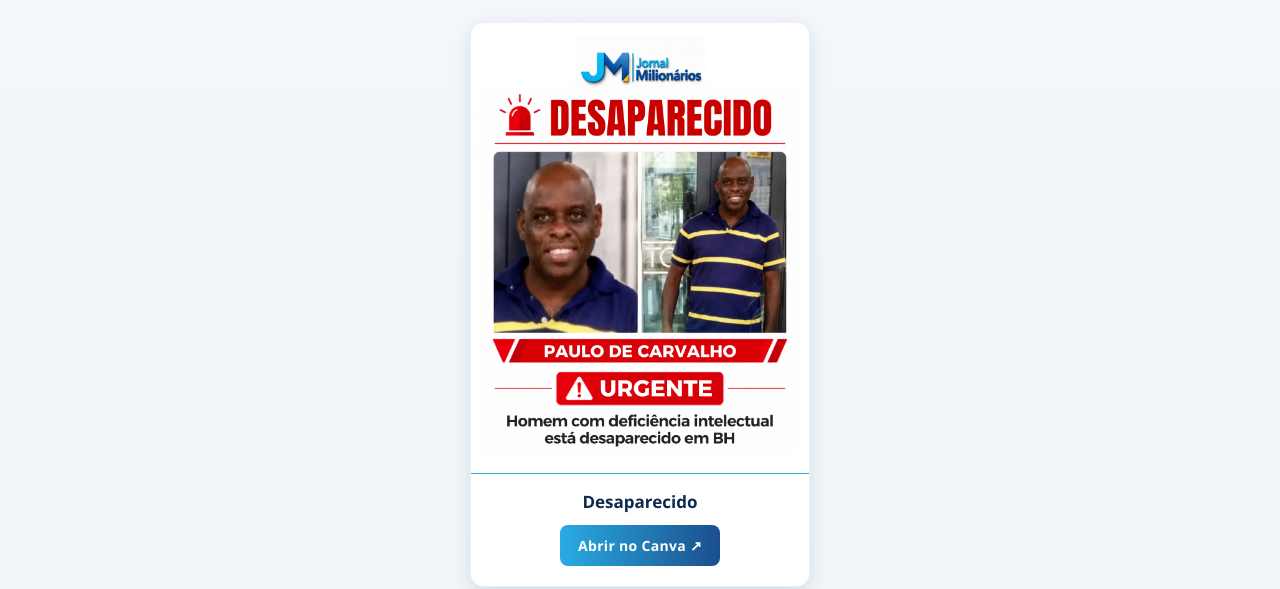
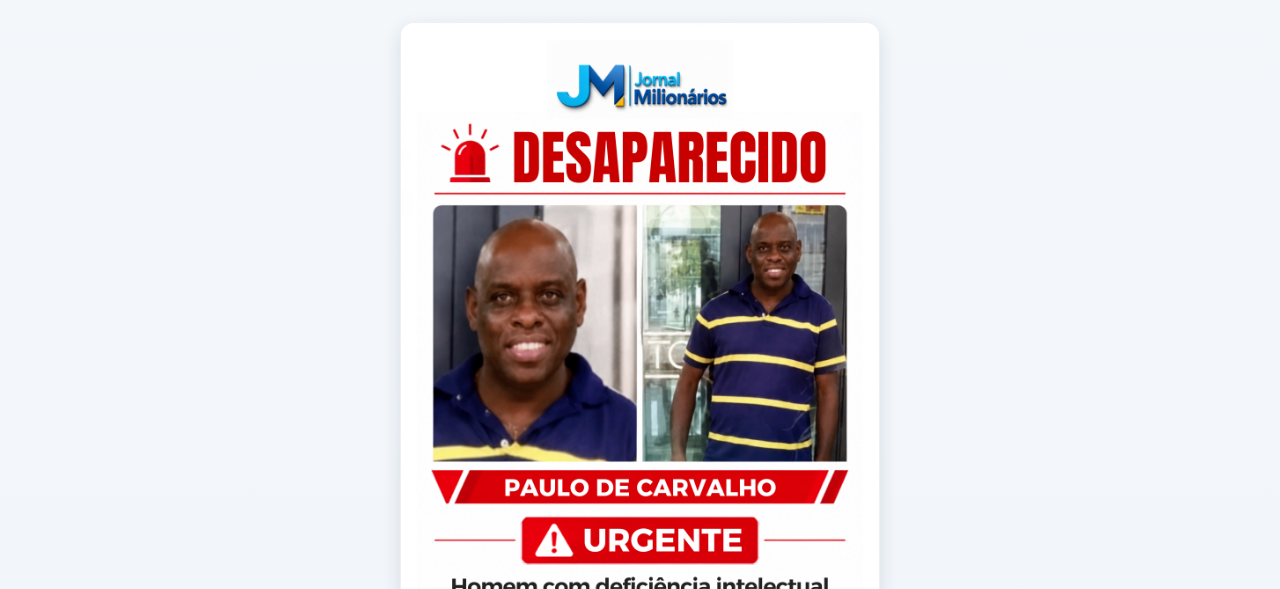
Before and after one commit to Adriele-Almeida/JM-canva, a plain HTML site: page index.html in a window 1280 px wide. Shown: the part 282-871 px from the top of the page. Drawn offline with Linux system fonts and the light colour scheme.

Commit message:
Atualizar o index.html

```diff
--- a/index.html
+++ b/index.html
@@ -46,7 +46,7 @@
   }
   .card{
     width:100%;
-    max-width:340px;
+    max-width:min(92vw, 480px);
     margin:0 auto;
     background:var(--branco);
     border-radius:14px;
```
